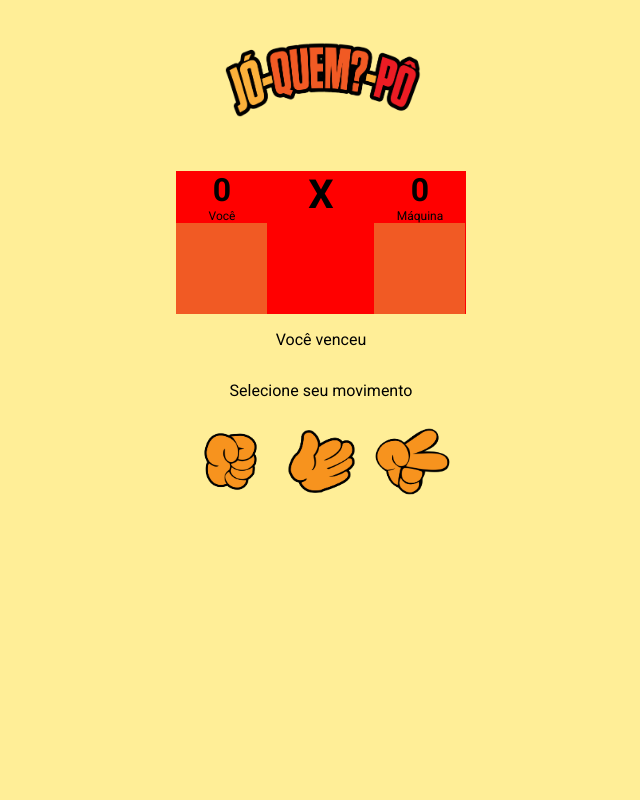
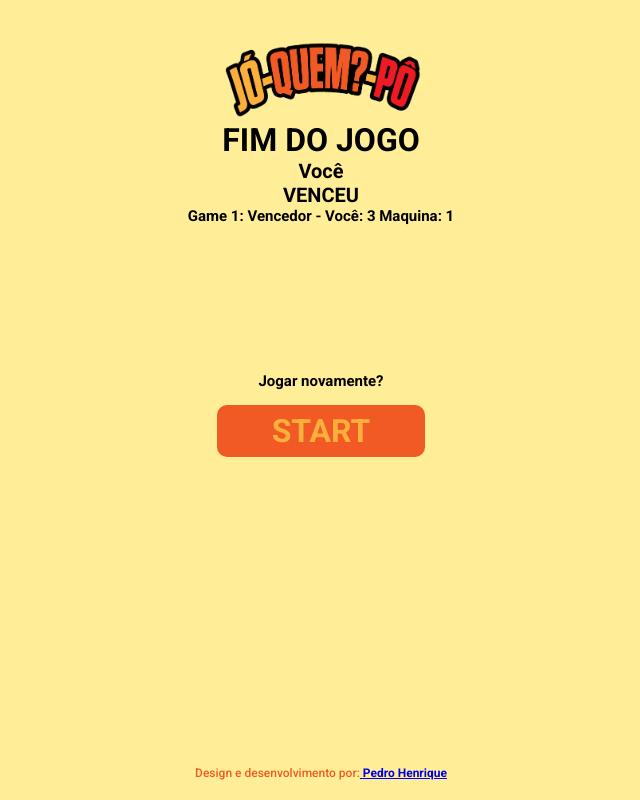
Before and after one commit to BezerraPedrinho/rockpaperscissors, a website: page index.html in a window 1280 px wide. Shown: the whole page, without its empty margins (319-959 px from the left). Drawn offline with Linux system fonts and the light colour scheme.

Commit message:
design complete

```diff
--- a/css/style.css
+++ b/css/style.css
@@ -5,6 +5,9 @@
 }
 body {
   background-color: #ffee97;
+  display: flex;
+  flex-direction: column;
+  align-items: center;
 }
 #startScreen {
   display: flex;
@@ -26,6 +29,7 @@ body {
   display: flex;
   align-self: center;
   width: 256px;
+  margin-bottom: 120px;
 }
 .startButton {
   width: 208px;
@@ -36,19 +40,12 @@ body {
   font-weight: 700;
   font-size: 32px;
   color: #fbb03b;
-  margin-top: 85px;
 }
 
-#signature {
-  margin-top: 175px;
-  color: #f15a24;
-  font-size: 12px;
-  font-weight: 500;
-}
 #logoGame {
   margin-top: 30px;
   display: flex;
-  align-self: center;
+
   width: 208px;
 }
 #gameScreen {
@@ -98,7 +95,6 @@ body {
   margin: 0;
   text-align: center;
 }
-
 .computerChoice {
   height: 91px;
   width: 91px;
@@ -114,3 +110,51 @@ body {
   display: flex;
   flex-direction: row;
 }
+#finalScreen{
+  display: flex;
+  flex-direction: column;
+  align-items: center;
+}
+.finalMensager{
+  margin: 0;
+  font-size: 32px;
+  font-weight: 700;
+  text-align: center;
+}
+.winner{
+  margin: 0;
+  font-size: 20px;
+  text-align: center;
+  font-weight: 700;
+}
+.win{
+  margin: 0;
+  font-size: 20px;
+  text-align: center;
+  font-weight: 700;
+}
+#resultScore{
+  height: 150px;
+}
+.gamescore{
+  margin: 0;
+  font-size: 15px;
+  text-align: center;
+  font-weight: 700;
+}
+.restartGame{
+  font-size: 15px ;
+  font-weight: 700;
+  text-align: center;
+}
+#endSite{
+ display: flex;
+ align-self: center ;
+ position: fixed;
+ bottom: 8px;
+}
+#signature {
+  color: #f15a24;
+  font-size: 12px;
+  font-weight: 500;
+}
--- a/index.html
+++ b/index.html
@@ -13,20 +13,18 @@
 </head>
 
 <body>
-    <Section id="startScreen" style="display:none;">
+    <Section id="startScreen" style="display: none;">
         <section class="logoStart">
             <div class="rockIcon"><img class="iconSize" src="images/rock.png" alt=""></div>
             <div class="paperIcon" class="iconSize"><img class="iconSize" src="images/paper.png" alt=""></div>
             <div class="scissorsIcon" class="iconSize"><img class="iconSize" src="images/scissors.png" alt=""></div>
             <div id="logoImg"><img id="logo" src="images/logo.png" alt=""></div>
+            <input type="button" value="START" class="startButton">
         </section>
-        <input type="button" value="START" class="startButton">
-        <footer id="endSite">
-            <p id="signature">Design e desenvolvimento por:<a href="http://github.com/BezerraPedrinho" target="_blank"
-                    rel="noopener noreferrer"></a> <b>Pedro Henrique</b></p>
-        </footer>
+
+
     </Section>
-    <section id="gameScreen">
+    <section id="gameScreen"style="display: none;">
 
         <img id="logoGame" src="images/logo.png" alt="">
 
@@ -55,6 +53,22 @@
             <div class="scissorsIcon"><img class="iconSize" src="images/scissors.png" alt=""></div>
         </section>
     </section>
+    <section id="finalScreen" >
+        <img id="logoGame" src="images/logo.png" alt="">
+        <section class="finalgame">
+            <p class="finalMensager">FIM DO JOGO</p>
+            <P class="winner">Você</P>
+            <p class="win">VENCEU</p>
+        </section>
+        <section id="resultScore">
+            <p class="gamescore">Game 1: Vencedor - Você: 3 Maquina: 1</p>
+        </section>
+        <p class="restartGame">Jogar novamente?</p>
+        <input type="button" value="START" class="startButton">
+    </section>
+    <footer id="endSite">
+        <p id="signature">Design e desenvolvimento por:<a href="http://www.github.com/BezerraPedrinho" > <b> Pedro Henrique</b></a> </p>
+    </footer>
 </body>
 
 </html>
```
Also changed, not shown: scripts.js (added).
